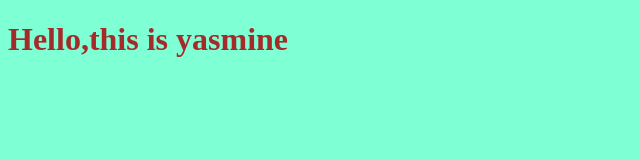
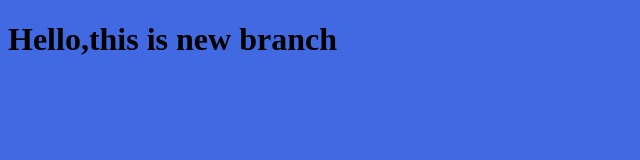
Before and after one commit to yasminekouis/myproject, a plain HTML site: page index.html in a window 1280 px wide. Shown: the whole page, without its empty margins (0-640 px from the left). Drawn offline with Linux system fonts and the light colour scheme.

Commit message:
changing style for the title

```diff
--- a/index.html
+++ b/index.html
@@ -10,7 +10,7 @@
 </head>
 <body>
 
-    <h1>Hello,this is yasmine</h1>
+    <h1>Hello,this is new branch</h1>
     <script src="app.js"></script>
 </body>
 </html>
--- a/style.css
+++ b/style.css
@@ -1,6 +1,6 @@
 h1{
-    color:brown;
+    color:black;
 }
 body{
-    background-color: aquamarine;
+    background-color: royalblue;
 }
```
